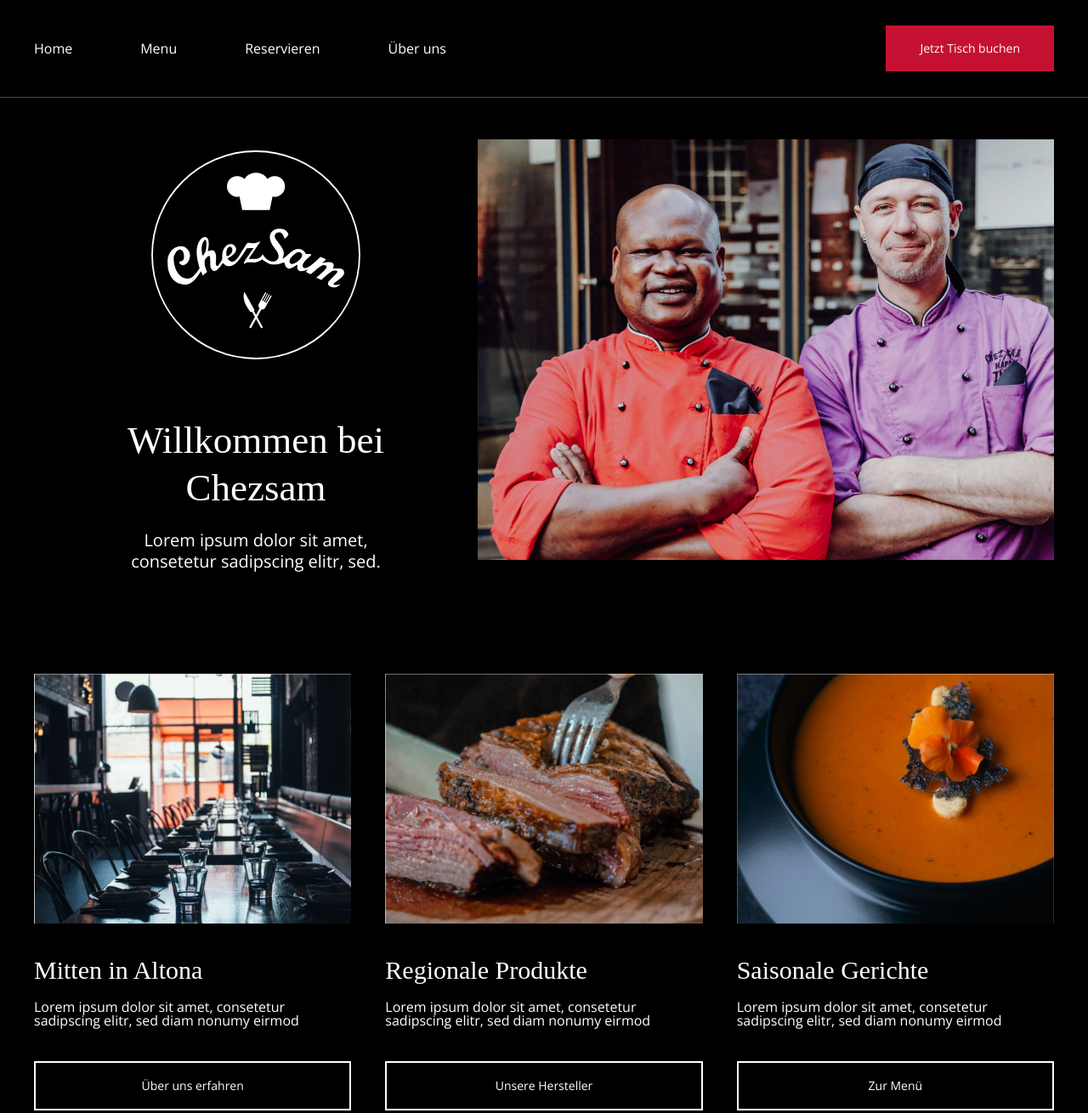
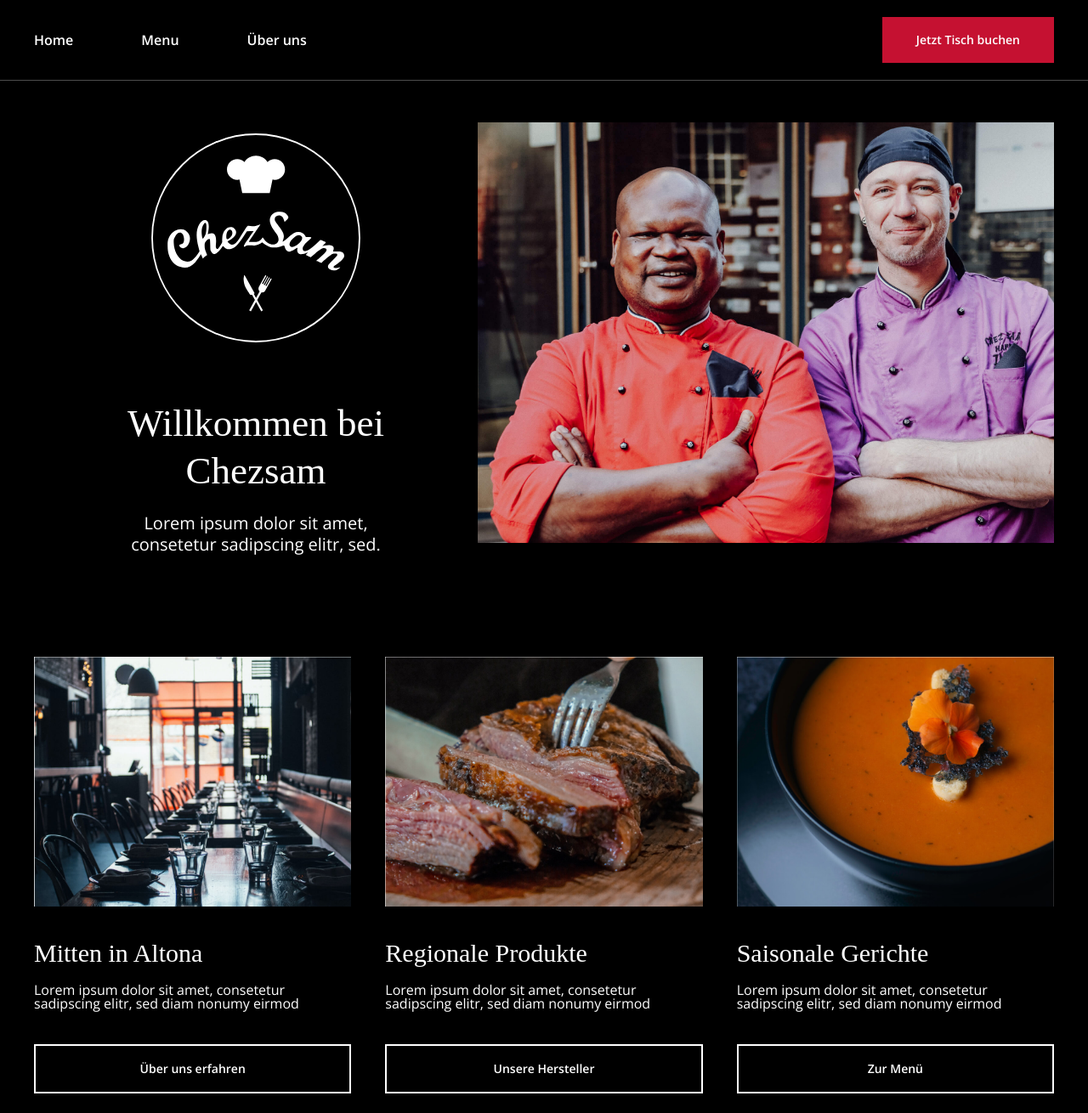
Before and after one commit to katja-runge-olivera/chezsam-website, a Gatsby site: page / in a window 1280 px wide. Shown: the whole page at 85% size. Built offline with nearby package versions, Linux system fonts and the light colour scheme; Gatsby itself is replaced by a stand-in of ours; a web font is replaced by a local one.

Commit message:
fix: update components padding

```diff
--- a/src/components/Button/styles.module.scss
+++ b/src/components/Button/styles.module.scss
@@ -4,16 +4,15 @@
     text-decoration: none;
     color: #fff;
     font-size: 14px;
+    font-weight: 600;
 
     @media (min-width: 768px) {
         padding: 20px 40px;
     }
-
-
 }
 
 .buttonRed {
-    background-color: #C51131;
+    background-color: #c51131;
 }
 
 .buttonGhost {
--- a/src/components/Columns/styles.module.scss
+++ b/src/components/Columns/styles.module.scss
@@ -4,11 +4,11 @@
     display: grid;
     margin-top: 50px;
     grid-gap: 20px 40px;
-    margin: 40px 20px;
+    margin: 40px 20px 60px;
 
     @media (min-width: 768px) {
         grid-template-columns: repeat(3, 1fr);
-        margin: 0 40px;
+        margin: 0 40px 120px;
     }
 }
 
--- a/src/components/DefaultHead/index.tsx
+++ b/src/components/DefaultHead/index.tsx
@@ -9,7 +9,7 @@ const DefaultHead = ({ children }: { children: React.ReactNode }) => (
             rel="stylesheet"
         />
         <link
-            href="https://fonts.googleapis.com/css2?family=Open+Sans:wght@300&display=swap"
+            href="https://fonts.googleapis.com/css2?family=Open+Sans:wght@300;600&display=swap"
             rel="stylesheet"
         />
         {children}
--- a/src/components/Hero/styles.module.scss
+++ b/src/components/Hero/styles.module.scss
@@ -11,7 +11,7 @@
     @media (min-width: 991px) {
         flex-direction: row;
         justify-content: space-between;
-        padding: 60px 40px 120px;
+        padding: 40px 40px 120px;
     }
 }
 
--- a/src/components/TopBar/index.tsx
+++ b/src/components/TopBar/index.tsx
@@ -14,9 +14,6 @@ export const TopBar = () => (
                 </li>
                 <li className={styles.navItem}>
                     <Link to="/menu">Menu</Link>
-                </li>
-                <li className={styles.navItem}>
-                    <a href="#reservieren">Reservieren</a>
                 </li>
                 <li className={styles.navItem}>
                     <a href="#about">Über uns</a>
--- a/src/components/TopBar/styles.module.scss
+++ b/src/components/TopBar/styles.module.scss
@@ -10,9 +10,10 @@
     position: fixed;
     z-index: 1;
     border-bottom: 1px solid rgba(255, 255, 255, 0.3);
+    font-weight: 600;
 
     @media (min-width: 768px) {
-        padding: 30px 40px;
+        padding: 20px 40px;
     }
 }
 
```
